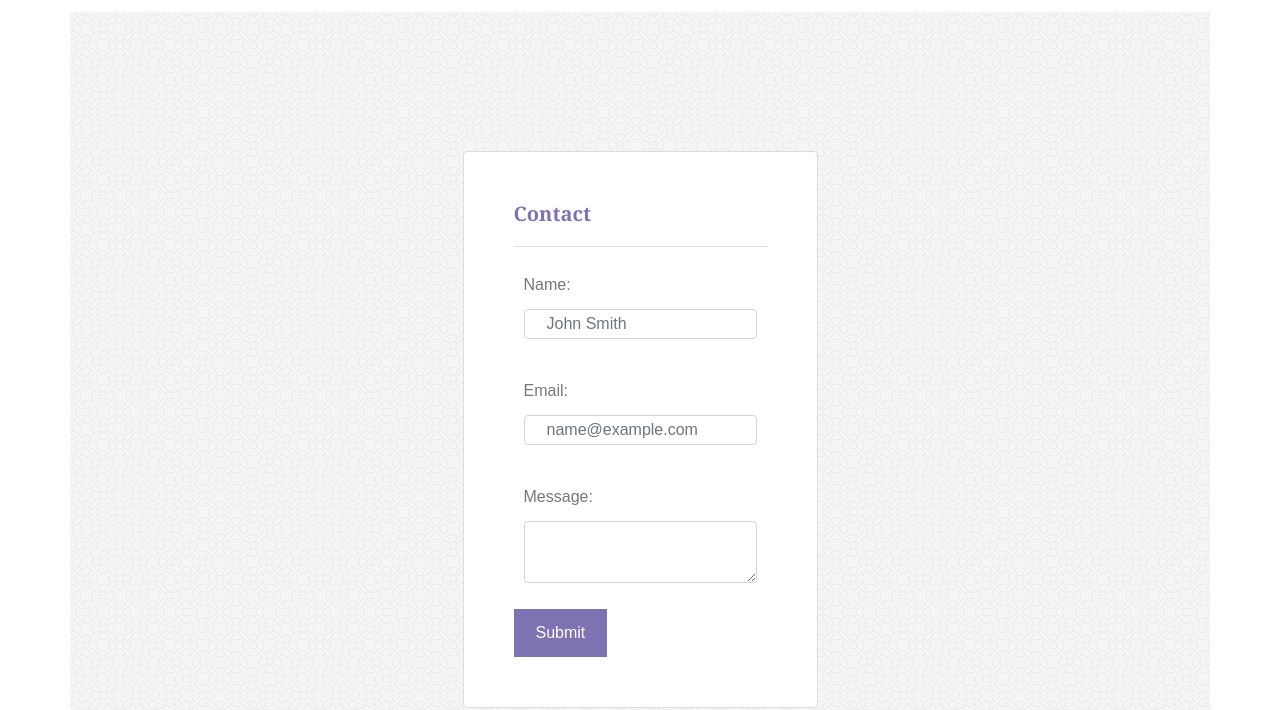
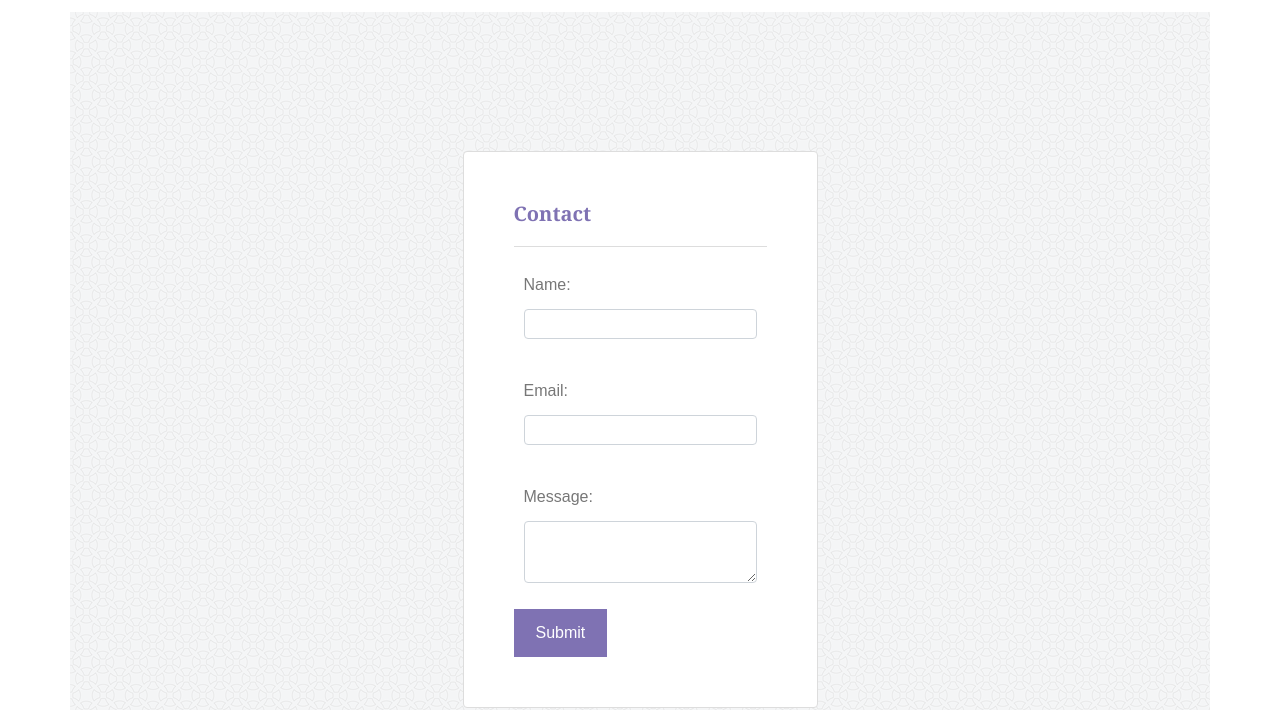
Before and after one commit to mgmoser1/Basic-Portfolio, a plain HTML site: page contact.html in a window 1280 px wide. Shown: the part 90-800 px from the top of the page. Drawn offline with nearby package versions, Linux system fonts and the light colour scheme.

```diff
--- a/contact.html
+++ b/contact.html
@@ -45,11 +45,11 @@
                             <form>
                                 <div class="form-group">
                                     <label>Name:</label> <br>
-                                    <input type="text" class="form-control input-long" id="name" name="name" placeholder="John Smith">
+                                    <input type="text" class="form-control input-long" id="name" name="name">
                                 </div>
                                 <div class="form-group">
                                     <label>Email:</label> <br>
-                                    <input type="email" class="form-control input-long" id="email" name="email" placeholder="name@example.com">
+                                    <input type="email" class="form-control input-long" id="email" name="email">
                                 </div>
                                 <div class="form-group">
                                     <label>Message:</label> <br>
```
Also changed, not shown: portfolio.html (+10 -11 lines).
